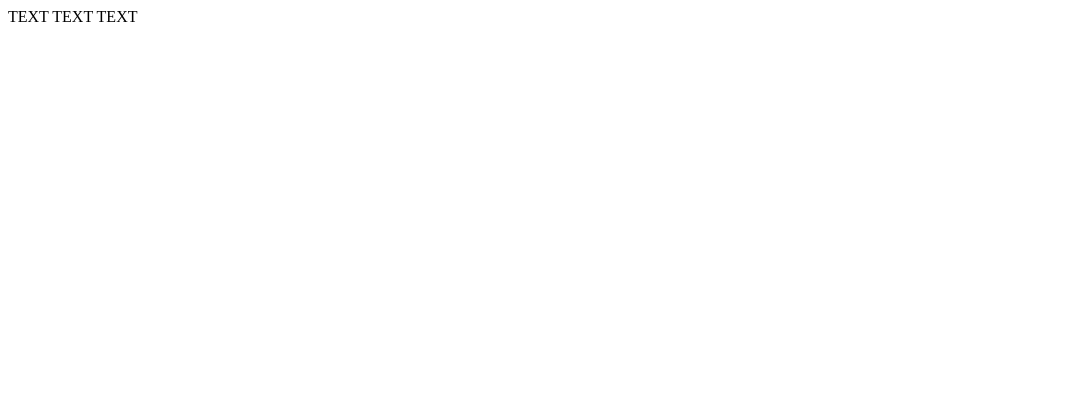
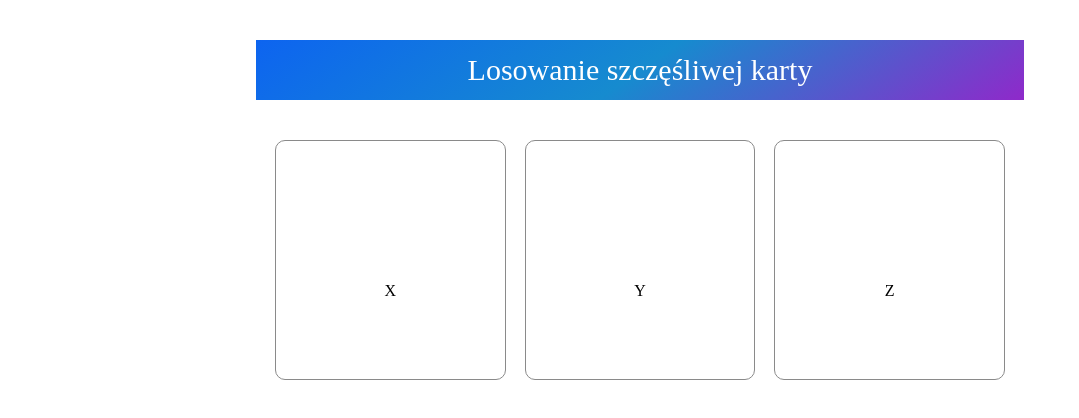
Before and after one commit to TomaszKucharz/happy-card, a plain HTML site: page index.html in a window 1280 px wide. Shown: the whole page, without its empty margins (0-1079 px from the left). Drawn offline with Linux system fonts and the light colour scheme.

Commit message:
3.02.2022

```diff
--- a/index.html
+++ b/index.html
@@ -4,15 +4,16 @@
 		<meta charset="UTF-8" />
 		<meta http-equiv="X-UA-Compatible" content="IE=edge" />
 		<meta name="viewport" content="width=device-width, initial-scale=1.0" />
+		<link rel="stylesheet" href="./css/style.css" />
 		<title>Losowanie</title>
 	</head>
 	<body>
 		<div class="wrapper">
-			<label for="form"><span>TEXT TEXT TEXT</span></label>
+			<label for="form"><span>Losowanie szczęśliwej karty</span></label>
 			<div class="header">
-				<div class="card-1"></div>
-				<div class="card-2"></div>
-				<div class="card-3"></div>
+				<div id="card-1" class="card">X</div>
+				<div id="card-2" class="card">Y</div>
+				<div id="card-3" class="card">Z</div>
 			</div>
 		</div>
 	</body>
--- a/scss/style.scss
+++ b/scss/style.scss
@@ -2,4 +2,48 @@
 	box-sizing: border-box;
 	margin: 0;
 	padding: 0;
+	body {
+		width: 80vw;
+		height: 90vh;
+		margin: 5vh auto;
+		.wrapper {
+			display: flex;
+			justify-content: center;
+			align-items: center;
+			flex-direction: column;
+			label {
+				text-align: center;
+				font-size: 30px;
+				line-height: 60px;
+				font-family: 'Montserrat', serif;
+				color: white;
+				background: linear-gradient(145deg, #0d64f0, #168bcf, #8f29ca);
+				height: 60px;
+				width: 60vw;
+			}
+			.header {
+				display: flex;
+				flex-direction: row;
+				justify-content: space-evenly;
+				align-items: center;
+				flex-wrap: wrap;
+				.card {
+					border: 1px solid rgb(138, 138, 138);
+					border-radius: 10px;
+					margin-top: 5vh;
+					flex-basis: 30%;
+					height: 30vh;
+					width: 20vw;
+					text-align: center;
+					line-height: 300px;
+					transition: 0.9s;
+					cursor: pointer;
+				}
+				.card:hover {
+					background-color: rgb(209, 209, 209);
+					transform: rotateY(325deg);
+				}
+			}
+		}
+	}
 }
```
Also changed, not shown: css/style.css, 1 other file.
